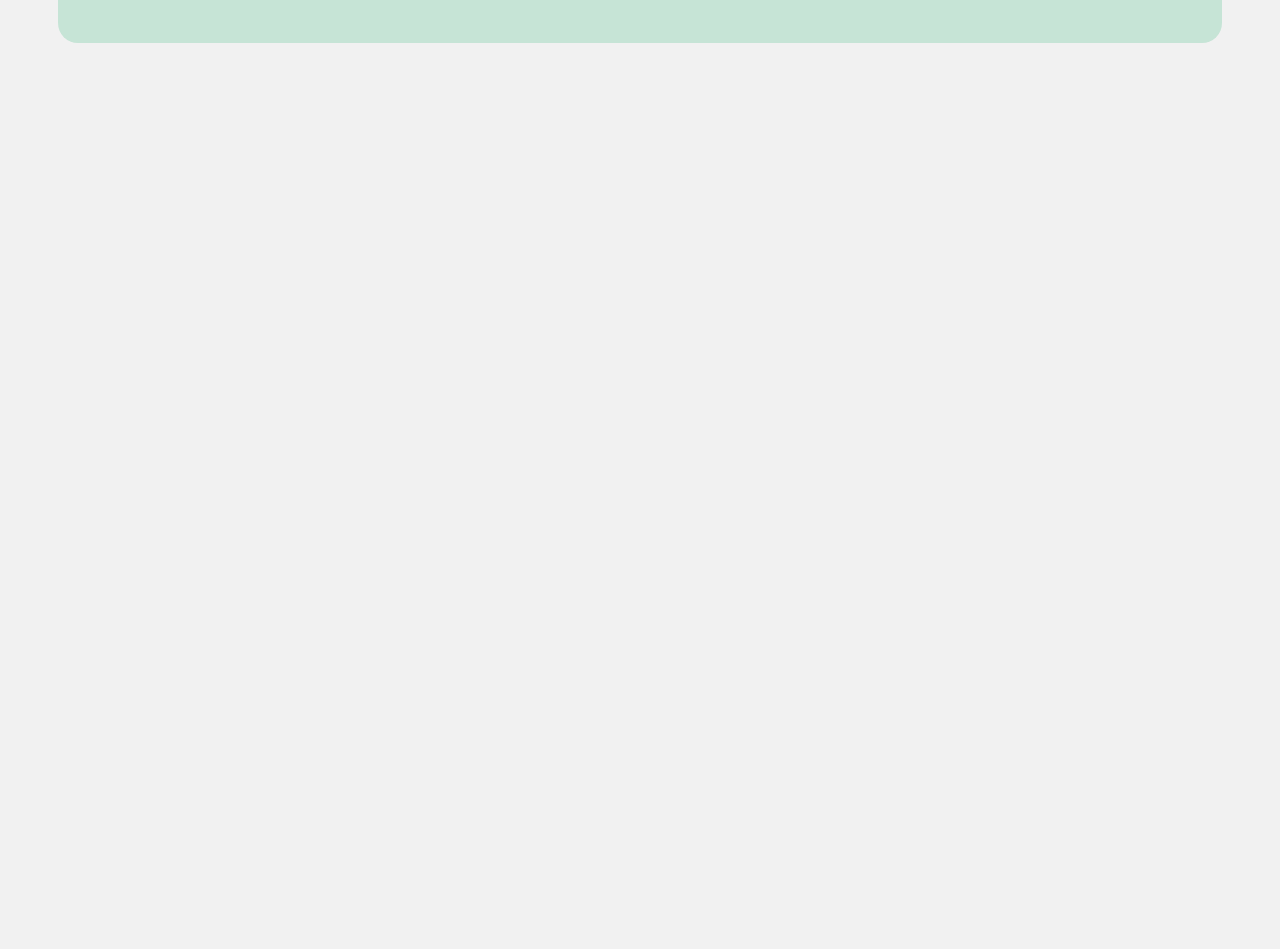
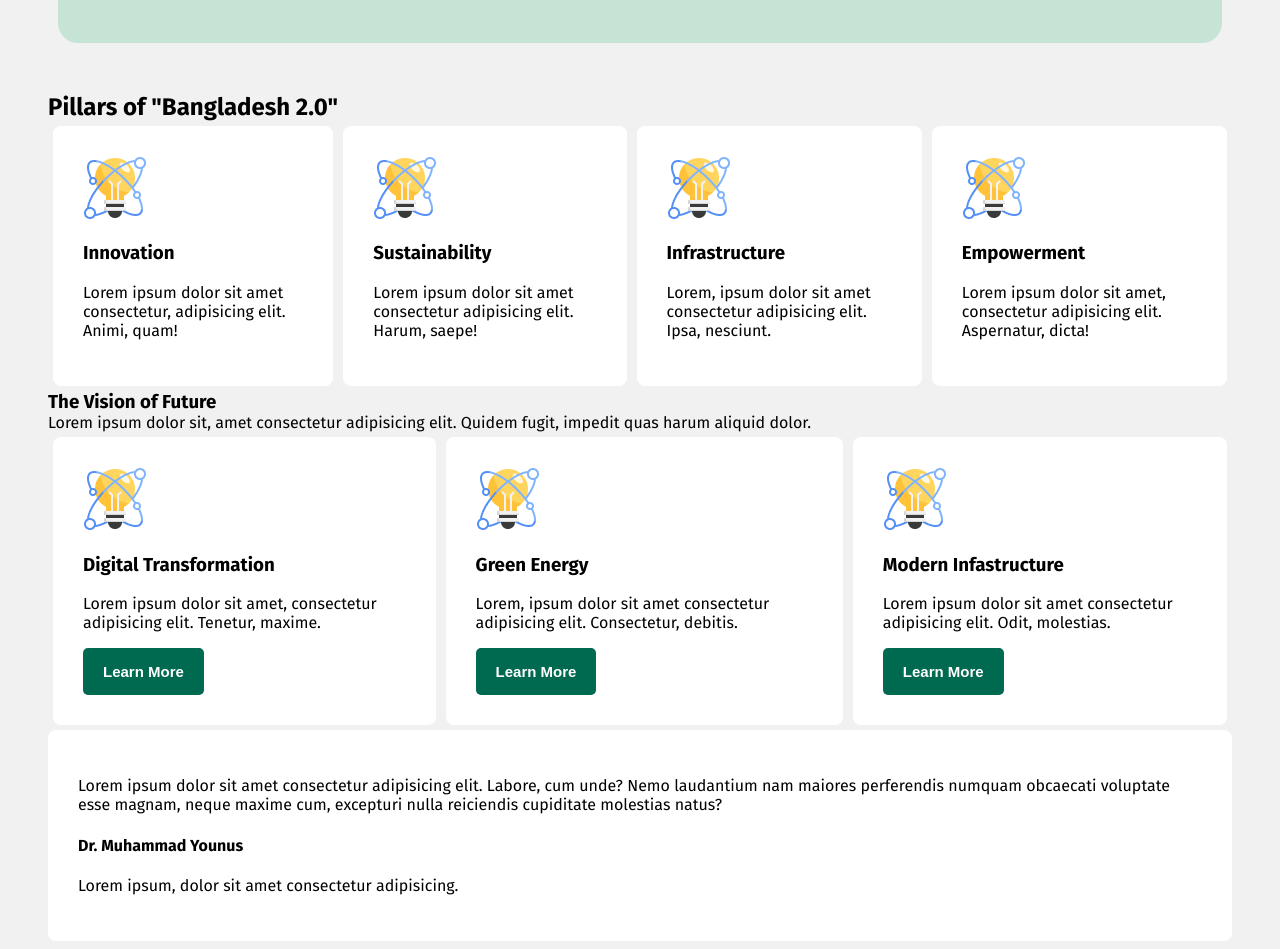
Before and after one commit to ShalehAhmedh/Bangladesh-2.0, a plain HTML site: page index.html in a window 1280 px wide. Shown: the part 440-1389 px from the top of the page. Before the commit the page ends 800 px from the top, so only its background shows below. Drawn offline with Linux system fonts and the light colour scheme.

Commit message:
Pillars of Bangladesh 2.0, The vision of Future and Dr. Muhammad Younus Quotes Part

```diff
--- a/index.html
+++ b/index.html
@@ -26,7 +26,63 @@
         </div>
     </header>
     <main>
-
+        <div>
+            <h2 class="sec-title">Pillars of "Bangladesh 2.0"</h2>
+            <div class="card-icons">
+                <div class="cards">
+                    <img src="assets/card-icon.png" alt="Card Icon">
+                    <h3>Innovation</h3>
+                    <p>Lorem ipsum dolor sit amet consectetur, adipisicing elit. Animi, quam!</p>
+                </div>
+                <div class="cards">
+                    <img src="assets/card-icon.png" alt="Card Icon">
+                    <h3>Sustainability</h3>
+                    <p>Lorem ipsum dolor sit amet consectetur adipisicing elit. Harum, saepe!</p>
+                </div>
+                <div class="cards">
+                    <img src="assets/card-icon.png" alt="Card Icon">
+                    <h3>Infrastructure</h3>
+                    <p>Lorem, ipsum dolor sit amet consectetur adipisicing elit. Ipsa, nesciunt.</p>
+                </div>
+                <div class="cards">
+                    <img src="assets/card-icon.png" alt="Card Icon">
+                    <h3>Empowerment</h3>
+                    <p>Lorem ipsum dolor sit amet, consectetur adipisicing elit. Aspernatur, dicta!</p>
+                </div>
+            </div>
+        </div>
+        <section>
+            <h3 class="sec-title">The Vision of Future</h3>
+            <p class="sec-title">Lorem ipsum dolor sit, amet consectetur adipisicing elit. Quidem fugit, impedit quas harum aliquid dolor.</p>
+            <div class="second-sec">
+                <div class="sec-size">
+                    <img src="assets/card-icon.png" alt="Card Icon">
+                    <h3>Digital Transformation</h3>
+                    <p>Lorem ipsum dolor sit amet, consectetur adipisicing elit. Tenetur, maxime.</p>
+                    <a href="#"><button class="btn">Learn More</button></a>
+                </div>
+                <div class="sec-size">
+                    <img src="assets/card-icon.png" alt="Card Icon">
+                    <h3>Green Energy</h3>
+                    <p>Lorem, ipsum dolor sit amet consectetur adipisicing elit. Consectetur, debitis.</p>
+                    <a href="#"><button class="btn">Learn More</button></a>
+                </div>
+                <div class="sec-size">
+                    <img src="assets/card-icon.png" alt="Card Icon">
+                    <h3>Modern Infastructure</h3>
+                    <p>Lorem ipsum dolor sit amet consectetur adipisicing elit. Odit, molestias.</p>
+                    <a href="#"><button class="btn">Learn More</button></a>
+                </div>
+            </div>
+        </section>
+        <section class="quote">
+            <div>
+                <p>Lorem ipsum dolor sit amet consectetur adipisicing elit. Labore, cum unde? Nemo laudantium nam maiores perferendis numquam obcaecati voluptate esse magnam, neque maxime cum, excepturi nulla reiciendis cupiditate molestias natus?
+                </p>
+                <h4>Dr. Muhammad Younus</h4>
+                <p>Lorem ipsum, dolor sit amet consectetur adipisicing.</p>
+            </div>
+        </section>
     </main>
     <footer></footer>
 </body>
--- a/style/style.css
+++ b/style/style.css
@@ -72,3 +72,39 @@
 .memorial{
     width: 250px;
 }
+
+.card-icons{
+    display: flex;
+    align-items: center;
+    margin: 0 40px;
+}
+
+.cards{
+    background-color: white;
+    margin: 5px;
+    padding: 30px;
+    border-radius: 8px;
+}
+
+.sec-title{
+    margin: 0 40px;
+}
+
+.second-sec{
+    display: flex;
+    margin: 0 40px;
+}
+
+.sec-size{
+    background-color: white;
+    margin: 5px;
+    padding: 30px;
+    border-radius: 8px;
+}
+
+.quote{
+    background-color: white;
+    margin: 0 40px;
+    padding: 30px;
+    border-radius: 8px;
+}
```
